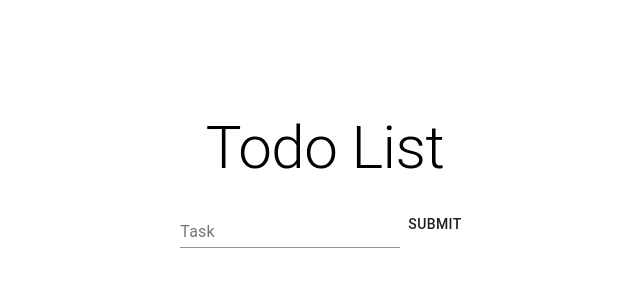
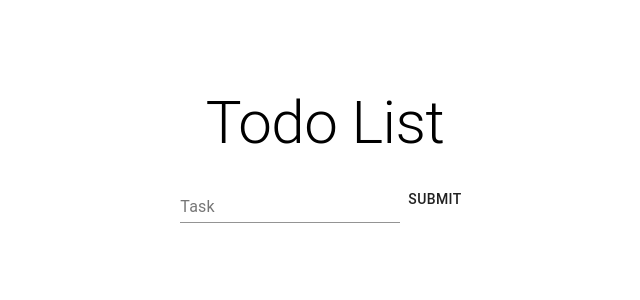
Before and after one commit to jopieji/to-do, a React (Create React App) app: page / in a window 1280 px wide. Shown: the top 300 px of the page, without its empty margins (315-955 px from the left). Built offline with nearby package versions, Linux system fonts and the light colour scheme; what uifx would draw is missing.

Commit message:
move up title to fit one more todo

```diff
--- a/src/App.css
+++ b/src/App.css
@@ -6,7 +6,7 @@
     align-items: center;
     justify-content: center;
     font-family: Georgia, 'Times New Roman', Times, serif;
-    padding: 7%;
+    padding: 5%;
 }
 
 .body, html, #root {
```
